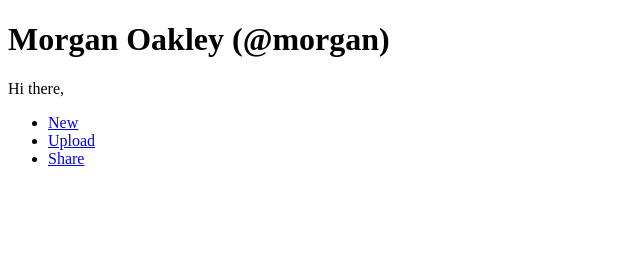
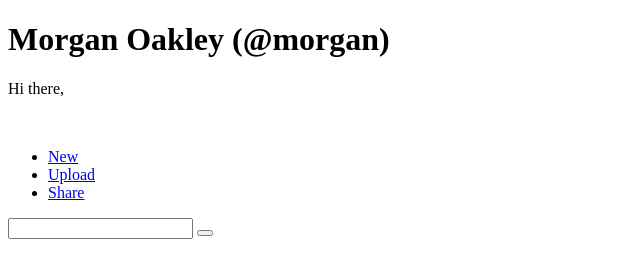
Before and after one commit to evilbob27/dashboard-layout-odin-project, a plain HTML site: page index.html in a window 1280 px wide. Shown: the whole page, without its empty margins (0-640 px from the left). Drawn offline with Linux system fonts and the light colour scheme.

Commit message:
added on to the header skeleton

```diff
--- a/index.html
+++ b/index.html
@@ -8,11 +8,12 @@
 </head>
 <body>
     <header class="site-header">
-        <hgroup>
+        <hgroup class="site-header-user">
             <h1>Morgan Oakley (@morgan)</h1>
             <p>Hi there,</p>
+            <img>
         </hgroup>
-        <ul>
+        <ul class="site-header-options">
             <li>
                 <a href="#">New</a>
             </li>
@@ -23,6 +24,15 @@
                 <a href="#">Share</a>
             </li>
         </ul>
+        <div class="site-header-search">
+            <form>
+                <input type="text" name="search">
+                <button type="submit"></button>
+            </form>
+        </div>
+        <div class="site-header-nav">
+
+        </div>
     </header>
     <section class="site-main">
 
```
